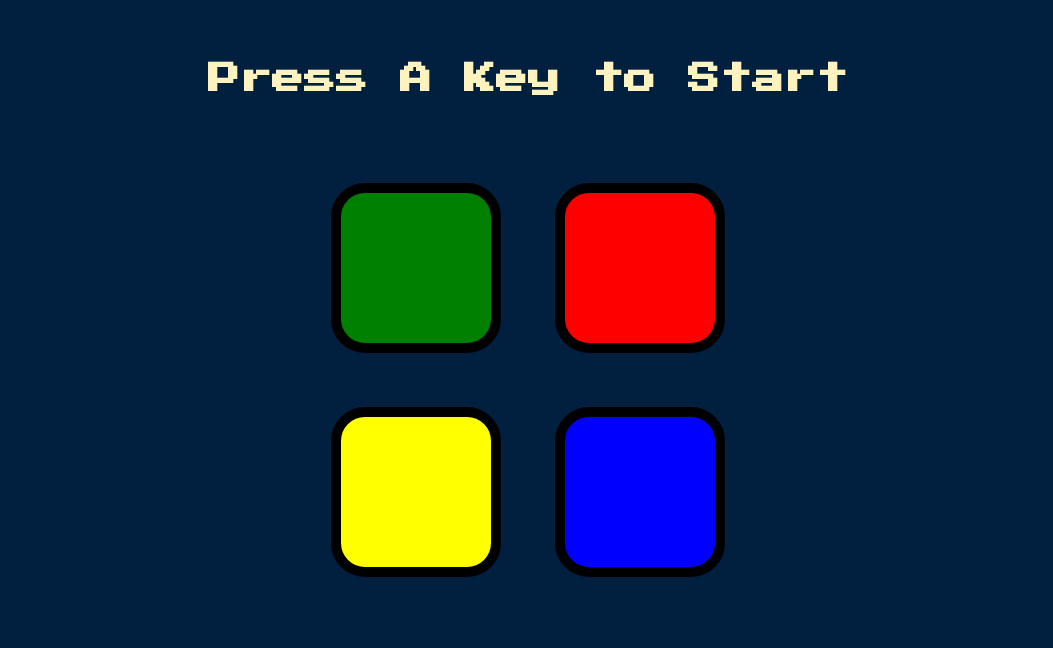
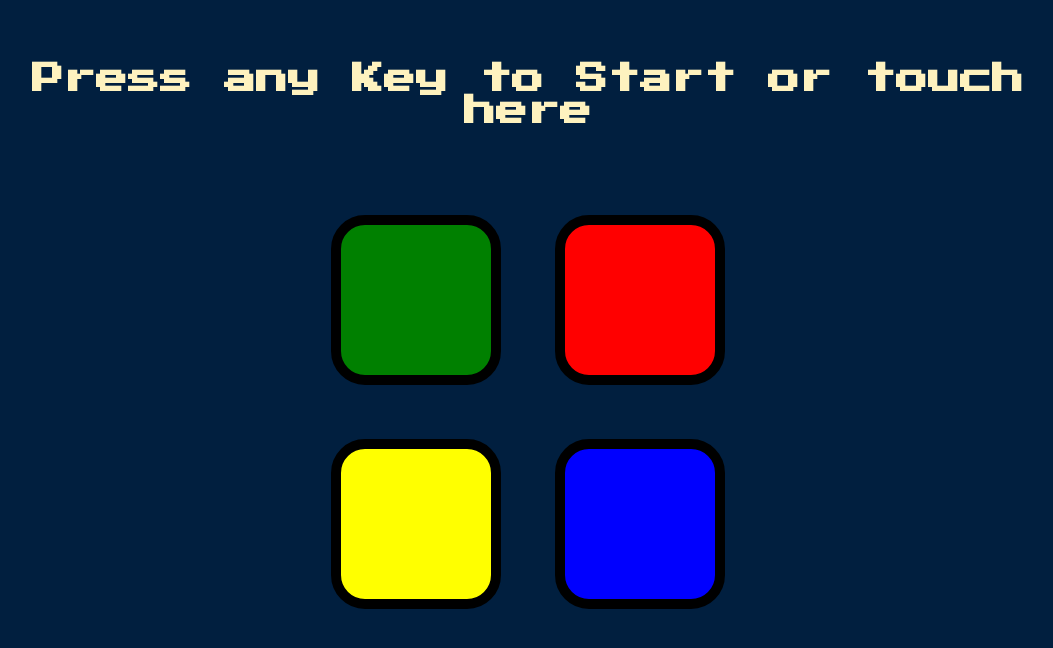
Before and after one commit to KashyapDivakar/simon-game-project, a plain HTML site: page index.html in a window 1280 px wide. Shown: the whole page, without its empty margins (112-1165 px from the left). Drawn offline with nearby package versions, Linux system fonts and the light colour scheme.

Commit message:
updated h1 for touch events

```diff
--- a/index.html
+++ b/index.html
@@ -9,7 +9,7 @@
 </head>
 
 <body>
-  <h1 id="level-title">Press A Key to Start</h1>
+  <h1 id="level-title">Press any Key to Start or touch here</h1>
   <div class="container">
     <div lass="row">
 
```
